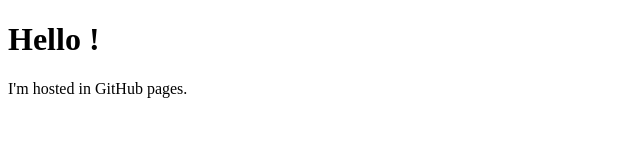
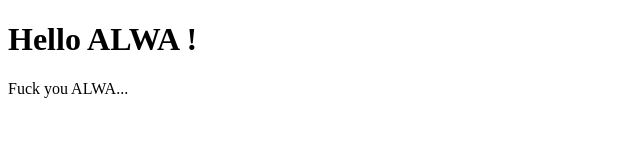
Before and after one commit to mbench777/mmahmoudi-lab.github.io, a plain HTML site: page index.html in a window 1280 px wide. Shown: the whole page, without its empty margins (0-640 px from the left). Drawn offline with Linux system fonts and the light colour scheme.

Commit message:
Update index.html

```diff
--- a/index.html
+++ b/index.html
@@ -7,7 +7,7 @@
         <title>Document</title>
     </head>
     <body>
-        <h1>Hello !</h1>
-        <p>I'm hosted in GitHub pages.</p>
+        <h1>Hello ALWA !</h1>
+        <p>Fuck you ALWA...</p>
     </body>
 </html>
```
